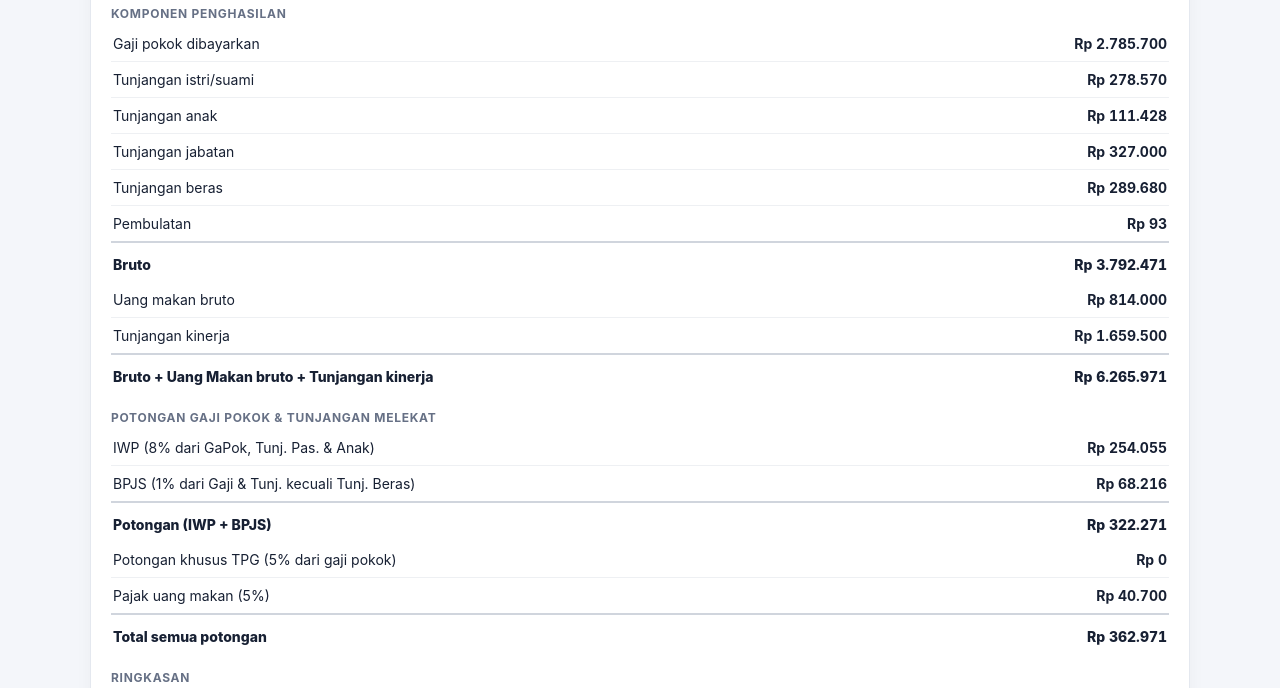
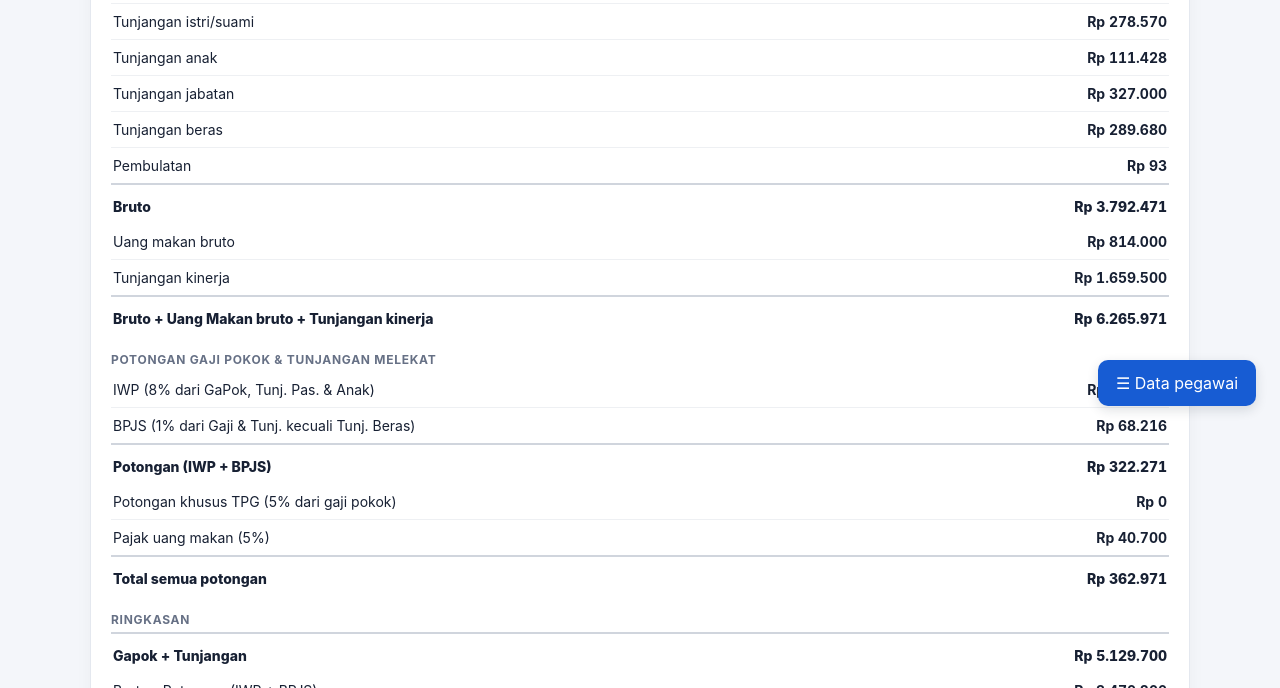
Before and after one commit to naufaruqi/lintasgaji, a plain HTML site: page index.html in a window 1280 px wide. Shown: the part 370-1058 px from the top of the page. Drawn offline with Linux system fonts and the light colour scheme.

Commit message:
Refactor sidebar-open-button styles
Adjust sidebar button positioning and styling.

```diff
--- a/index.html
+++ b/index.html
@@ -99,8 +99,13 @@
         color: #172033;
       }
       .sidebar-open-button {
+        position: fixed;
+        z-index: 998;
+        right: 24px;
+        bottom: 24px;
         width: auto;
-        margin-top: 12px;
+        margin: 0;
+        box-shadow: 0 4px 12px #18223024;
       }
       .sidebar-resizer {
         position: fixed;
```
